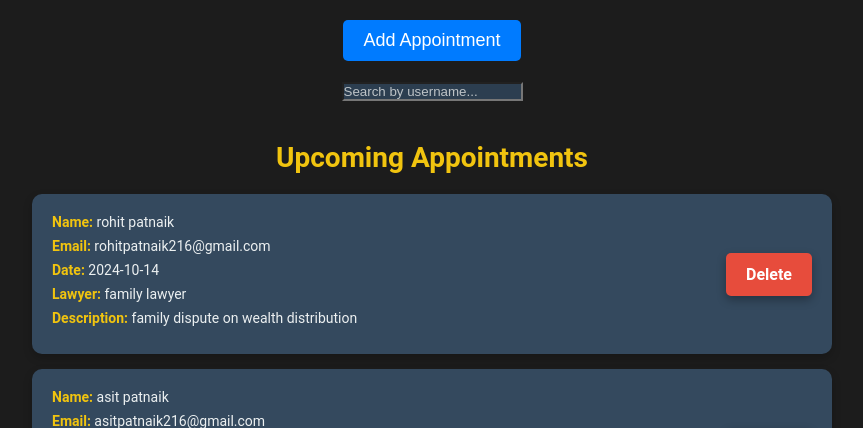
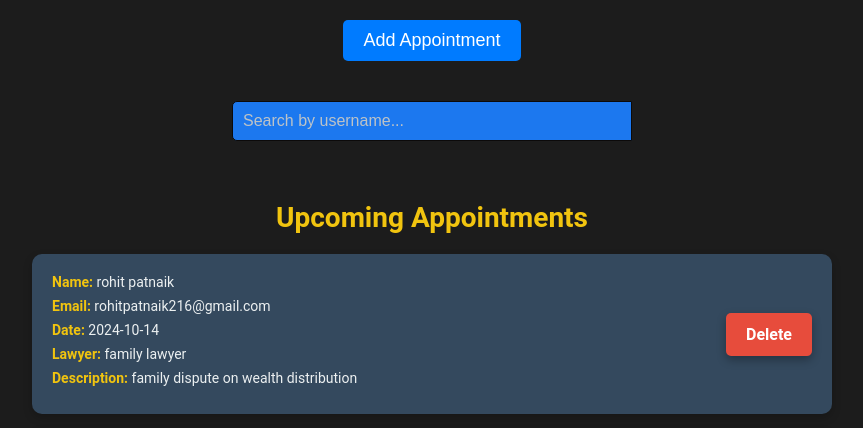
Before and after one commit to Sidharth-216/Sivini_law_house, a Flask app: page /apointment_management in a window 1280 px wide. Shown: the part 122-550 px from the top of the page, without its empty margins (208-1071 px from the left). Run offline with Flask 3, Linux system fonts and the light colour scheme; data comes from the database, SQL or seed files in the repository.

Commit message:
Update apointment_management.css

```diff
--- a/static/apointment_management.css
+++ b/static/apointment_management.css
@@ -232,3 +232,45 @@ select::placeholder {
 .add-appointment-btn:hover {
     background-color: #0056b3;
 }
+/* Search Bar */
+.search-bar {
+    width: 100%;
+    max-width: 500px;
+    margin: 20px 0;
+    display: flex;
+    justify-content: center;
+}
+
+.search-bar input {
+    width: 80%;
+    padding: 10px;
+    border-radius: 5px 0 0 5px;
+    border: 1px solid #0c0a0a;
+    outline: none;
+    font-size: 16px;
+    background-color: #1c78ef;
+    color: #fff;
+    transition: all 0.3s ease;
+}
+
+.search-bar input:focus {
+    border-color: #f1c40f;
+    background-color: #18191b;
+}
+
+.search-bar button {
+    width: 20%;
+    padding: 10px;
+    border: none;
+    border-radius: 0 5px 5px 0;
+    background-color: #e67e22;
+    color: #fff;
+    cursor: pointer;
+    font-size: 16px;
+    transition: all 0.3s ease-in-out;
+}
+
+.search-bar button:hover {
+    background-color: #d35400;
+    transform: scale(1.05);
+}
```
